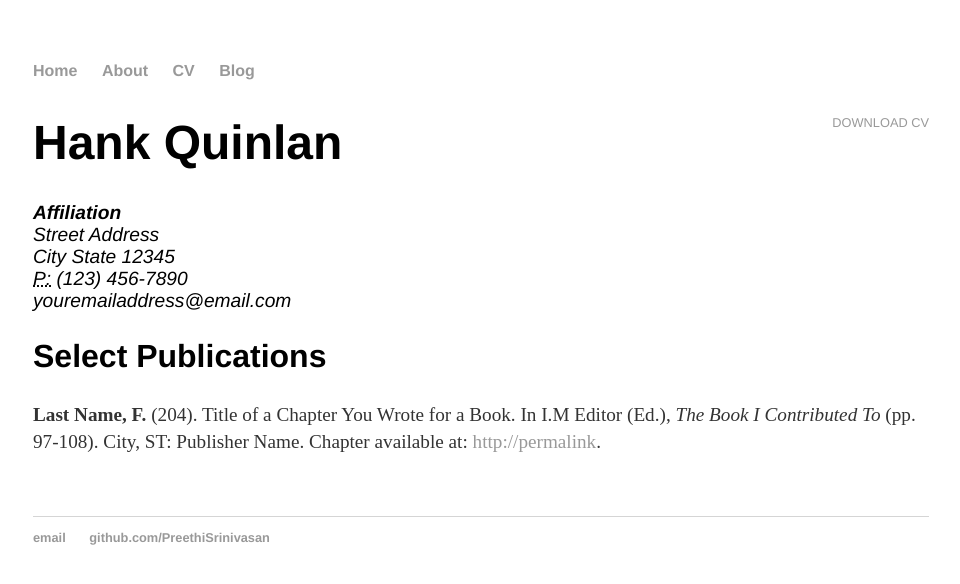
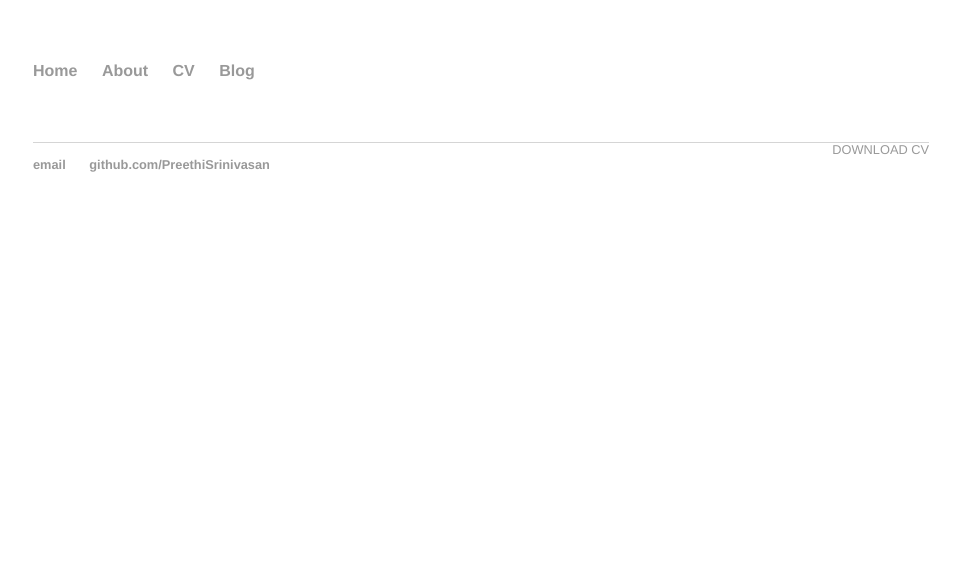
Before and after one commit to mrajesh971/mrajesh971.github.io, a Jekyll site: the page built from cv/index.html, in a window 1280 px wide. Shown: the top 584 px of the page, without its empty margins (159-1119 px from the left). Built offline with Jekyll 4.4.1, drawn with Linux system fonts in a browser that asks for light colours.

Commit message:
Update index.html

```diff
--- a/cv/index.html
+++ b/cv/index.html
@@ -4,19 +4,7 @@
 ---
 
 	<div class="cv">
-		<a href="#" class="download" title="Download CV as PDF">Download CV</a>
-					<h1>Hank Quinlan</h1>
-					<address>
-					<strong>Affiliation</strong><br>
-					Street Address<br>
-					City State 12345<br>
-					<abbr title="phone">P:</abbr> (123) 456-7890<br>
-					<span class="obfuscate">youremailaddress@email.com</span>
-					</address>
-
-					<h2>Select Publications</h2>
-
-					<p><strong>Last Name, F.</strong> (204). Title of a Chapter You Wrote for a Book. In I.M Editor (Ed.), <em>The Book I Contributed To</em> (pp. 97-108). City, ST: Publisher Name. Chapter available at: <a href="#">http://permalink</a>.
+		<a href="https://drive.google.com/drive/folders/0B_U3vrMN05B7U0V4ZEhoQTFVeDA" class="download" title="Download CV as PDF">Download CV</a>
 
 
 	</div>
```
